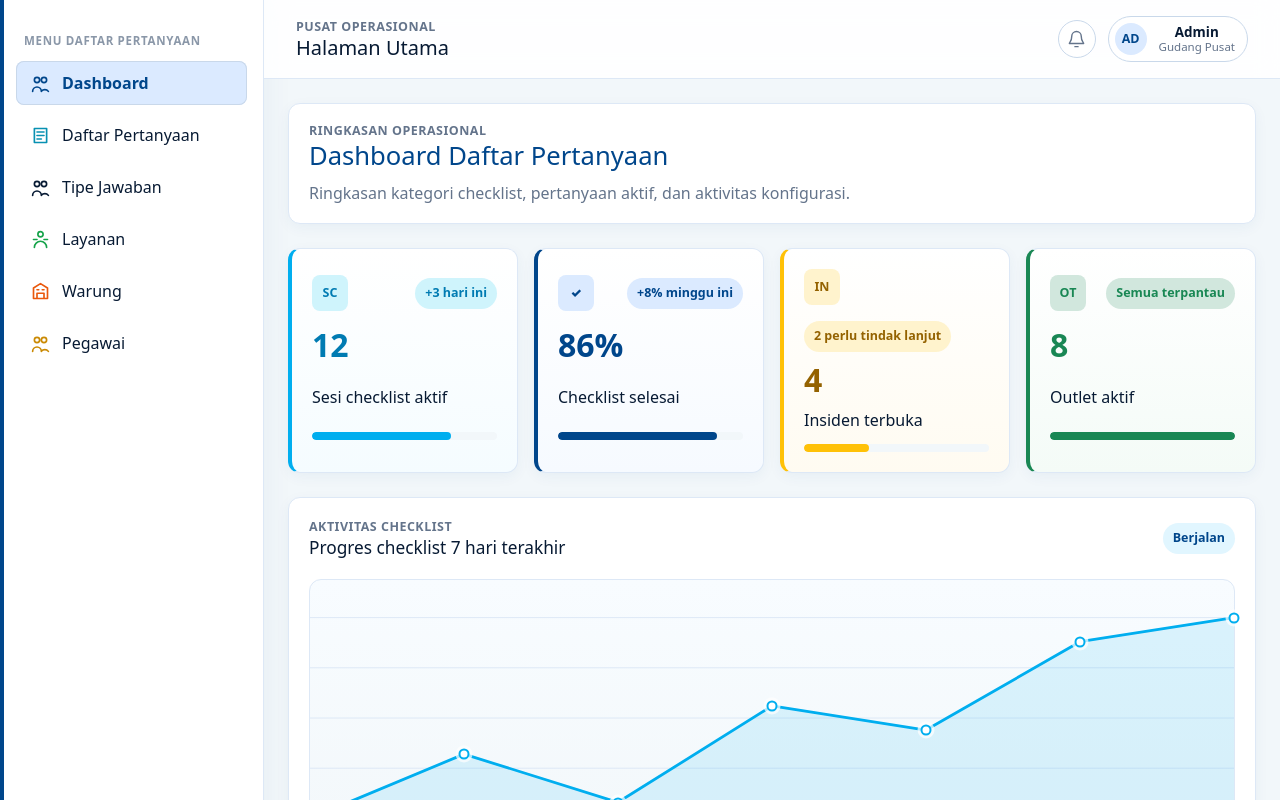
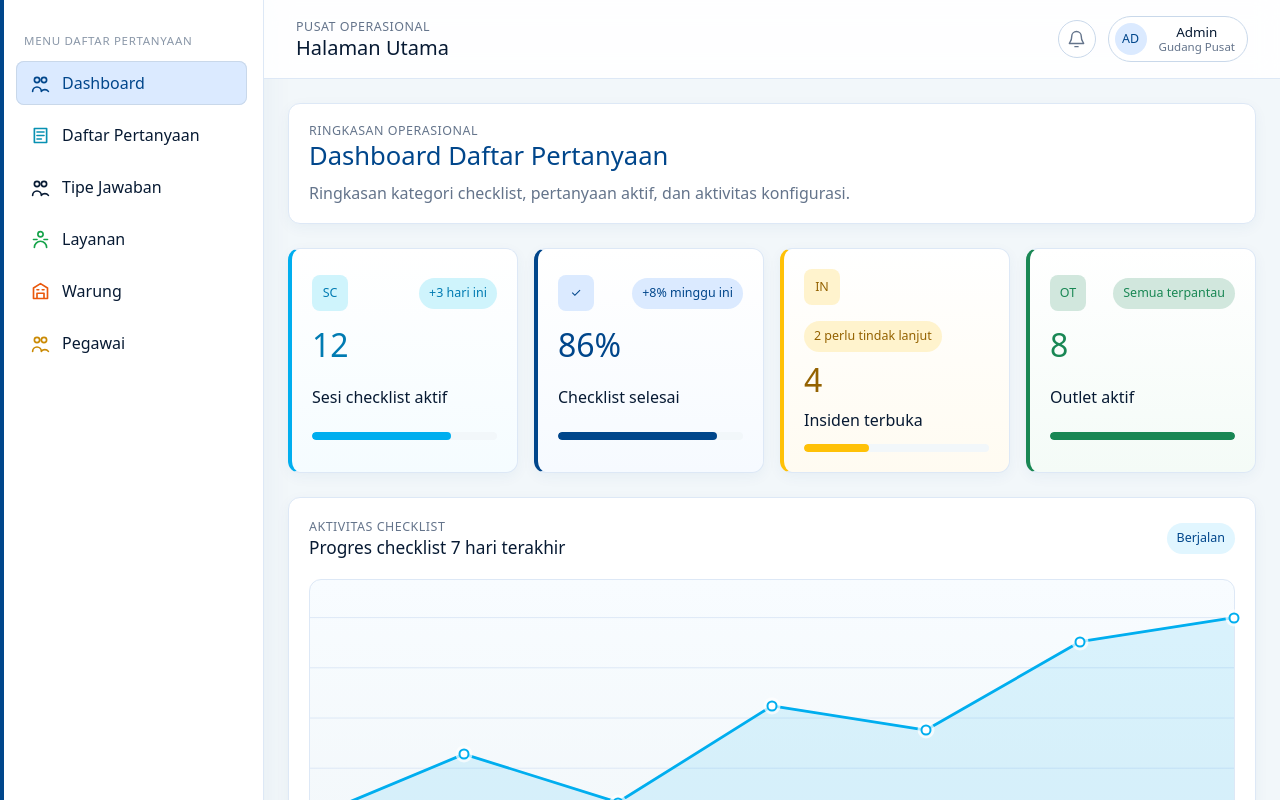
Before and after one commit to haidi20/e-double-check, a Vue app: page /dashboard in a window 1280 px wide. Shown: the top 800 px of the page. Built offline with nearby package versions, Linux system fonts and the light colour scheme.

Commit message:
[Style] Normalisasi bobot teks aplikasi
- Ubah judul pertanyaan agar tidak tampil bold dengan menetapkan font-weight 500.
- Terapkan font-weight 400 secara global sehingga heading, strong, b, dan label tidak lagi tampil bold di semua halaman.

```diff
--- a/src/features/checklist/screen/ChecklistQuestionsByCategoryScreen.css
+++ b/src/features/checklist/screen/ChecklistQuestionsByCategoryScreen.css
@@ -101,6 +101,7 @@
   color: var(--sbm-ink);
   display: block;
   font-size: 13px;
+  font-weight: 500;
   line-height: 1.45;
 }
 
--- a/src/style.css
+++ b/src/style.css
@@ -68,6 +68,10 @@ body {
 button {
   cursor: pointer;
   font: inherit;
+}
+
+* {
+  font-weight: 400 !important;
 }
 
 .app-layout {
```
